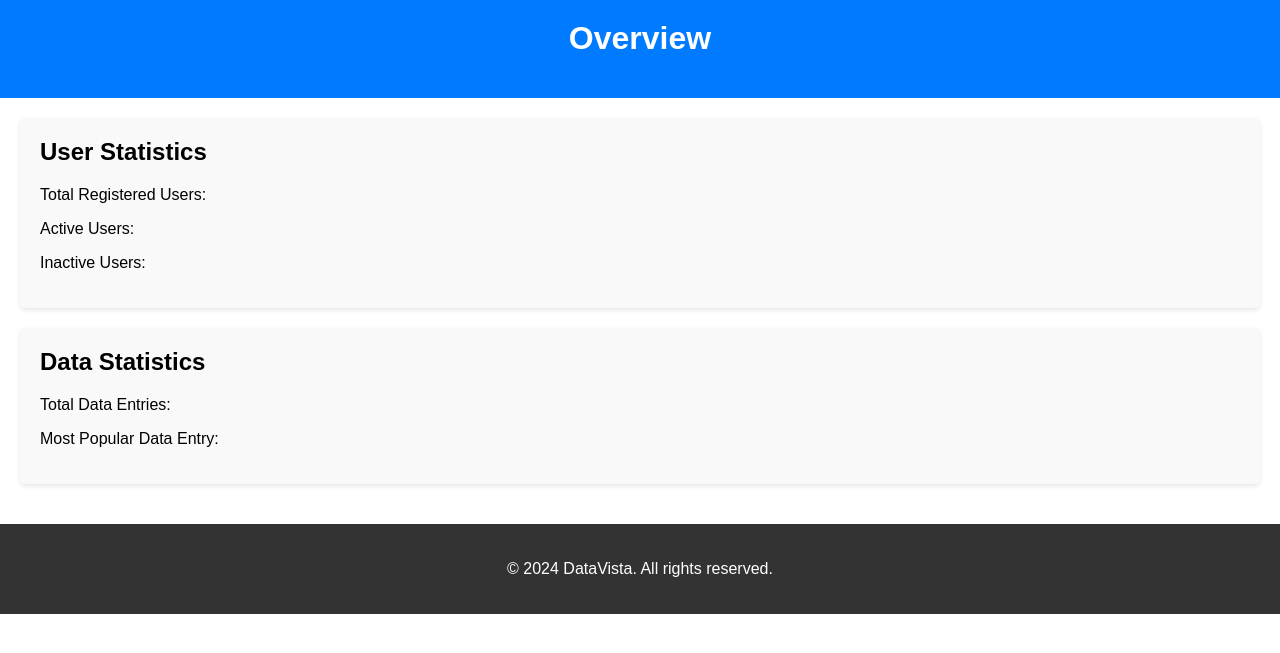
After one commit to Kaluogba/kaluogba.github.io, a Django app: template DataVista/data/templates/data/overview.html in a window 1280 px wide. The commit adds this page. Shown: the top 653 px of the page. Run offline with Django 4.2, Linux system fonts and the light colour scheme; the template is opened without the code that fills it, so the values that code supplies are empty.

Commit message:
overview

```diff
--- /dev/null
+++ b/DataVista/data/templates/data/overview.html
@@ -0,0 +1,87 @@
+<!DOCTYPE html>
+<html lang="en">
+<head>
+    <meta charset="UTF-8">
+    <meta name="viewport" content="width=device-width, initial-scale=1.0">
+    <title>Overview</title>
+    <style>
+        body {
+            font-family: Arial, sans-serif;
+            margin: 0;
+            padding: 0;
+        }
+
+        header {
+            background-color: #007bff;
+            color: #fff;
+            padding: 20px;
+            text-align: center;
+        }
+
+        h1, h2 {
+            margin-top: 0;
+        }
+
+        main {
+            padding: 20px;
+        }
+
+        section {
+            margin-bottom: 20px;
+        }
+
+        footer {
+            background-color: #333;
+            color: #fff;
+            text-align: center;
+            padding: 20px;
+        }
+
+        /* Styling for user statistics */
+        #user-stats {
+            background-color: #f9f9f9;
+            border-radius: 5px;
+            padding: 20px;
+            box-shadow: 0 2px 5px rgba(0, 0, 0, 0.1);
+        }
+
+        /* Styling for data statistics */
+        #data-stats {
+            background-color: #f9f9f9;
+            border-radius: 5px;
+            padding: 20px;
+            box-shadow: 0 2px 5px rgba(0, 0, 0, 0.1);
+        }
+    </style>
+</head>
+<body>
+    <header>
+        <h1>Overview</h1>
+    </header>
+
+    <main>
+        <section id="user-stats">
+            <h2>User Statistics</h2>
+            <!-- Display user-related metrics here -->
+            <p>Total Registered Users: <span id="total-users"></span></p>
+            <p>Active Users: <span id="active-users"></span></p>
+            <p>Inactive Users: <span id="inactive-users"></span></p>
+            <!-- Add more user-related metrics as needed -->
+        </section>
+
+        <section id="data-stats">
+            <h2>Data Statistics</h2>
+            <!-- Display data-related metrics here -->
+            <p>Total Data Entries: <span id="total-data-entries"></span></p>
+            <p>Most Popular Data Entry: <span id="most-popular-data"></span></p>
+            <!-- Add more data-related metrics as needed -->
+        </section>
+
+        <!-- Add more sections for other metrics or data summaries -->
+    </main>
+
+    <footer>
+        <p>&copy; 2024 DataVista. All rights reserved.</p>
+    </footer>
+</body>
+</html>
```
Also changed, not shown: DataVista/data/templates/data/dashboard.html (+76 -43 lines).
